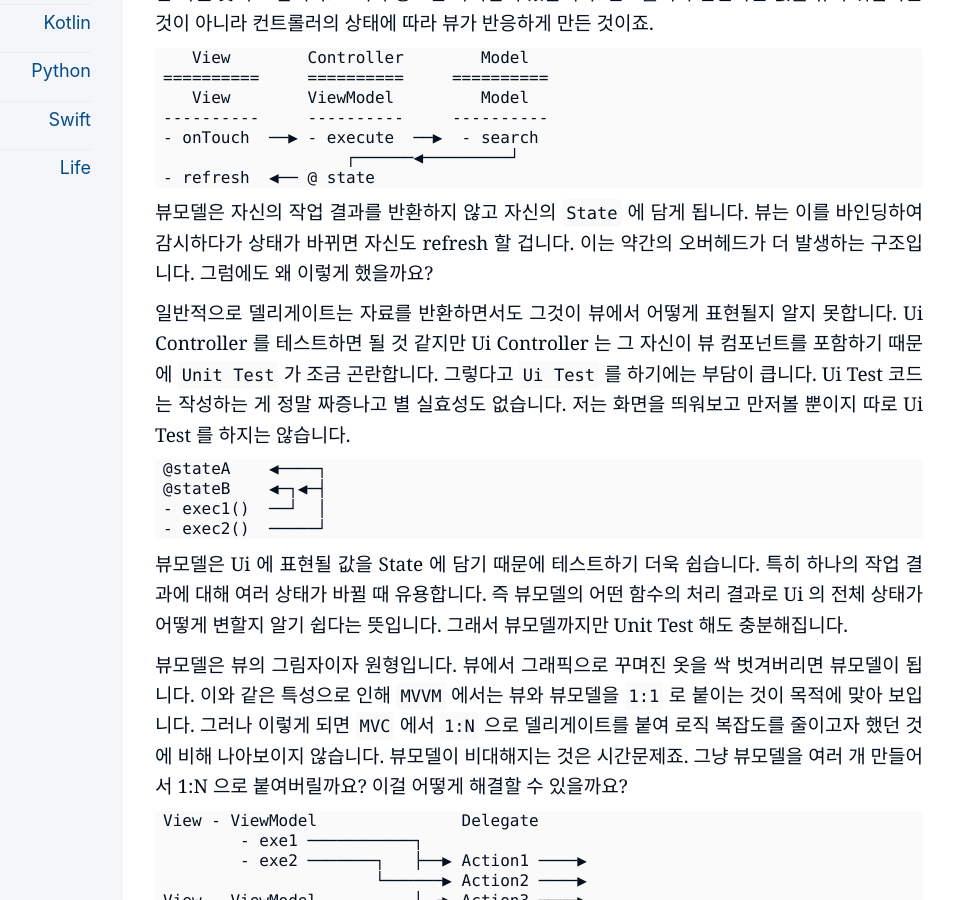
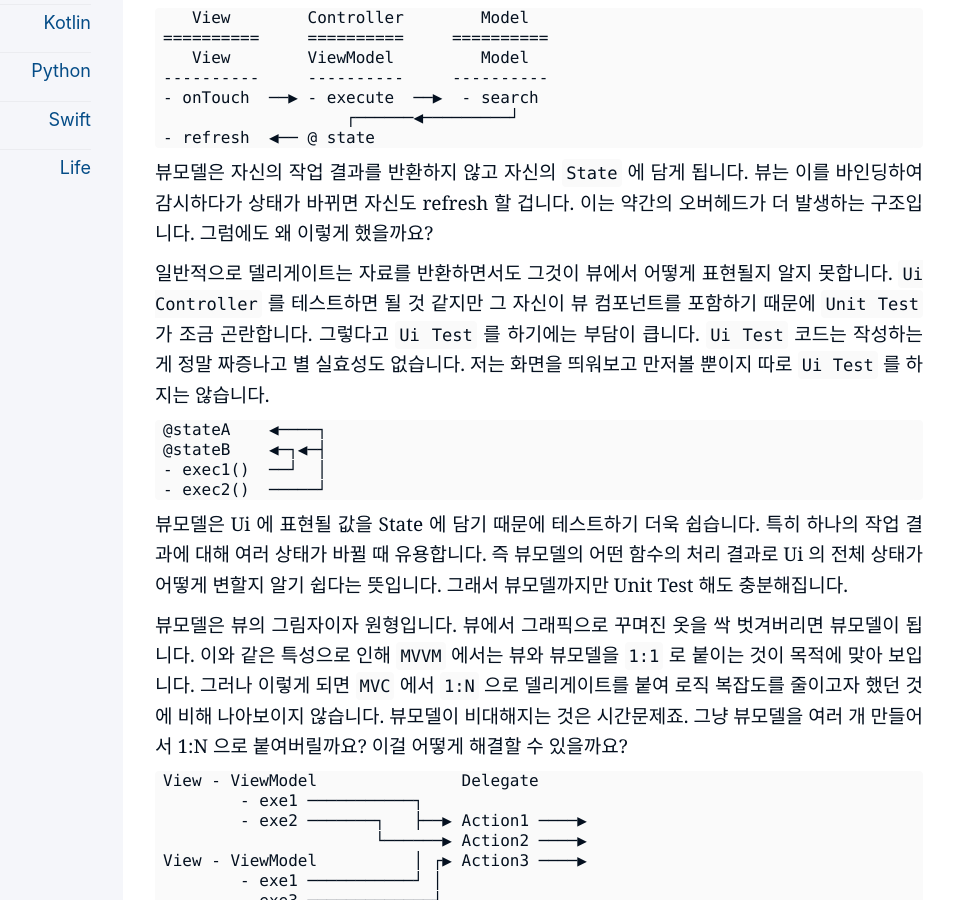
Before and after one commit to kiroshin/kiroshin.github.io, a Jekyll site: the page built from _posts/2024-07-15-architecture.md, in a window 1280 px wide and 900 px high, scrolled down 3376 px. Shown: the whole window, without its empty margins (197-1151 px from the left). Built offline with Jekyll 4.4.1, drawn with Linux system fonts in a browser that asks for light colours; some of the changed text lies outside the part shown.

Commit message:
Update 2024-07-15-architecture.md

````diff
--- a/_posts/2024-07-15-architecture.md
+++ b/_posts/2024-07-15-architecture.md
@@ -27,7 +27,7 @@
 
 퍼스트에서 제공하는 샘플코드는 구현 동작을 집약적으로 보여주는 데 목적이 있습니다. 우리는 이것을 보고 오해를 합니다. 마치 이대로 작성하라는 것처럼 보이거든요. `Android` 는 아무렇지도 않게 `Fragment` 에서 `Room` 을 호출하고, `iOS` 역시 `ViewController` 에서 `CoreData` 에 별 생각 없이 접근합니다. 웹이라고 다를 게 없습니다. `JSP` 에서 `JDBC` 를 바로 연결하면서 복잡하다고 투덜거리죠. 이건 사실 개발자 스스로 `MVC` 를 깨버리는 행위입니다.
 
-저는 이것이 `Controller` 라는 이름에서 비롯된 오해라고 생각합니다. 이름 만으로는 무엇을 컨트롤하는지 알 수 없습니다. 어디든 갖다 붙일 수 있는 단어니까요. 이런 오해는 `Model` 도 마찬가지입니다. 어떤 모델을 말하는 것인지 불분명합니다. 그래서 조금 더 구체적으로 그려보겠습니다.
+저는 이것이 `Controller` 라는 이름에서 비롯된 오해라고 생각합니다. 이름만으로는 무엇을 컨트롤하는지 알 수 없습니다. 어디든 갖다 붙일 수 있는 단어니까요. 이런 오해는 `Model` 도 마찬가지입니다. 어떤 모델을 말하는 것인지 불분명합니다. 그래서 조금 더 구체적으로 그려보겠습니다.
 
 ```
 Label  ─┐
@@ -55,9 +55,7 @@
          View                 Controller            Model
 ```
 
-`HumanBoard` 에는 Label, Button, Field 가 그려져 있고 이를 관리합니다. 그리고 터치가 떨어지면 `FindDelegate` 에게 작업을 위임합니다. `FindDelegate` 는 자기 내부에 가지고 있는 `PersonRepository` 에게 이를 찾아달라고 하고, 이리하여 반환된 Person 데이터를 가공하여 Human 데이터를 만들게 됩니다. `HumanBoard` 는 Human 의 값에 따라 자신이 소유한 컴포넌트를 고치게 되죠.
-
-이런 구조에서 `View` 는  그래픽 표현에, `Controller` 는 데이터 가공에, `Model` 은 데이터 제공에 집중할 수 있습니다. 각자의 영역에 맞는 동작을 하게 되는 것이죠.
+`HumanBoard` 에는 Label, Button, Field 가 그려져 있고 이를 관리합니다. 그리고 터치가 떨어지면 `FindDelegate` 에게 작업을 위임합니다. `FindDelegate` 는 `PersonRepository` 에게 이를 찾아달라고 하고, 이리하여 반환된 Person 데이터를 가공하여 Human 데이터를 만들게 됩니다. `HumanBoard` 는 Human 의 값에 따라 자신이 소유한 컴포넌트를 고치게 되죠. 이런 구조에서 `View` 는 그래픽 표현에, `Controller` 는 데이터 가공에, `Model` 은 데이터 제공에 집중할 수 있습니다. 각자의 영역에 맞는 동작을 하게 되는 것이죠.
 
 저는 `MVC` 만 되어도 매우 훌륭한 아키텍처라고 생각합니다. `MVC` 때문에 의존성이 높아지고 복잡도가 증가하는 것이 아닙니다. 의존성이 높아지는 것은 캡슐화를 어겼기 때문이고, 복잡도가 높아지는 것은 역할을 중복으로 맡았기 때문입니다.
 
@@ -97,7 +95,7 @@
 
 뷰모델은 자신의 작업 결과를 반환하지 않고 자신의 `State` 에 담게 됩니다. 뷰는 이를 바인딩하여 감시하다가 상태가 바뀌면 자신도 refresh 할 겁니다. 이는 약간의 오버헤드가 더 발생하는 구조입니다. 그럼에도 왜 이렇게 했을까요?
 
-일반적으로 델리게이트는 자료를 반환하면서도 그것이 뷰에서 어떻게 표현될지 알지 못합니다. Ui Controller 를 테스트하면 될 것 같지만 Ui Controller 는 그 자신이 뷰 컴포넌트를 포함하기 때문에 `Unit Test` 가 조금 곤란합니다. 그렇다고 `Ui Test` 를 하기에는 부담이 큽니다. Ui Test 코드는 작성하는 게 정말 짜증나고 별 실효성도 없습니다. 저는 화면을 띄워보고 만저볼 뿐이지 따로 Ui Test 를 하지는 않습니다.
+일반적으로 델리게이트는 자료를 반환하면서도 그것이 뷰에서 어떻게 표현될지 알지 못합니다. `Ui Controller` 를 테스트하면 될 것 같지만 그 자신이 뷰 컴포넌트를 포함하기 때문에 `Unit Test` 가 조금 곤란합니다. 그렇다고 `Ui Test` 를 하기에는 부담이 큽니다. `Ui Test` 코드는 작성하는 게 정말 짜증나고 별 실효성도 없습니다. 저는 화면을 띄워보고 만저볼 뿐이지 따로 `Ui Test` 를 하지는 않습니다.
 
 ```
 @stateA    ◀────┐
````
